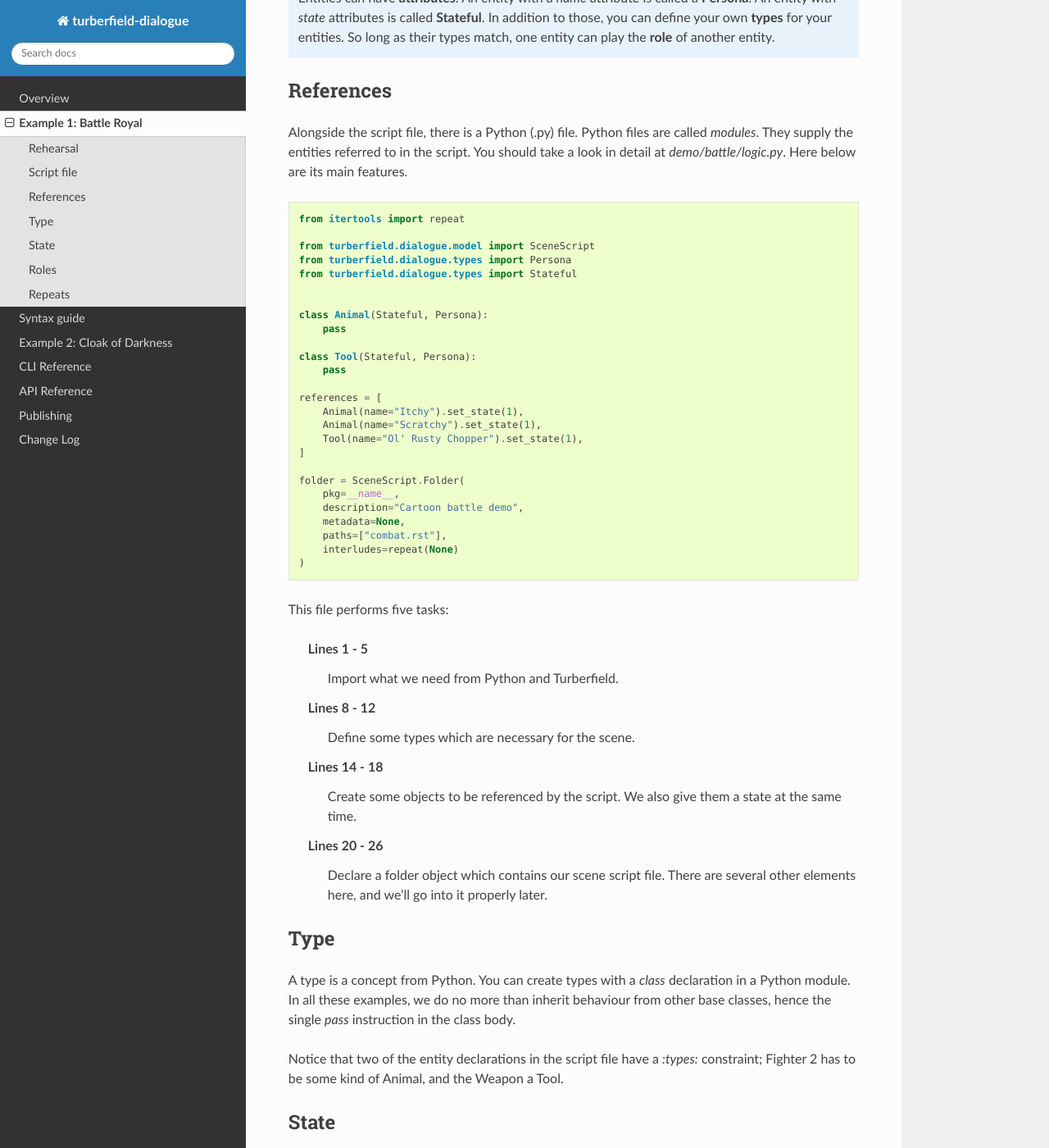
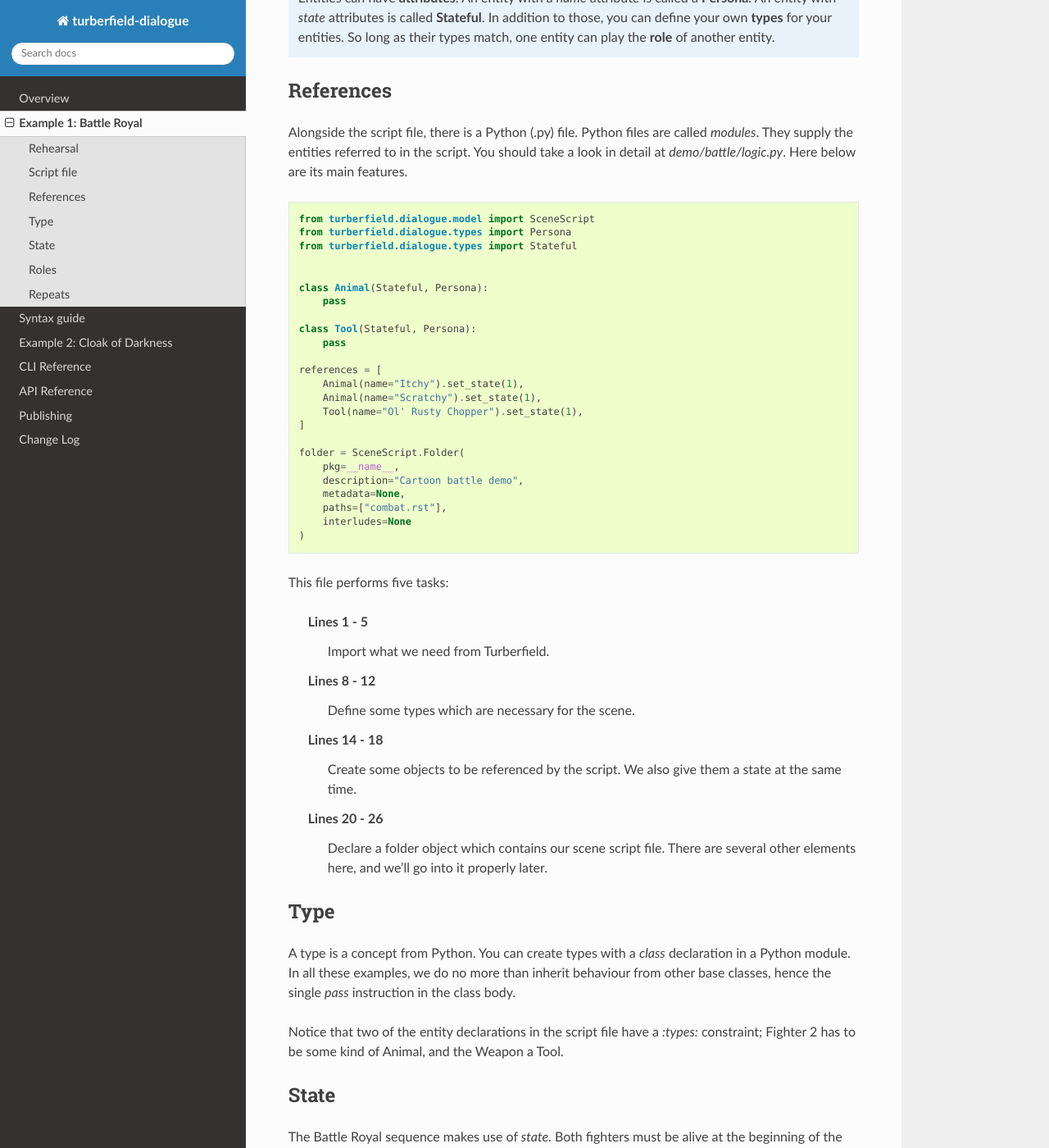
Before and after one commit to tundish/turberfield-dialogue, a Sphinx documentation site: the page built from turberfield/dialogue/doc/battle.rst, in a window 1280 px wide and 1400 px high, scrolled down 2510 px. Shown: the whole window at 82% size. Built offline with Sphinx 7.4.7 and the Read the Docs theme 2.0.0, drawn with Linux system fonts in a browser that asks for light colours; pages that are not in the unit, such as notebooks, are missing from menus.

Commit message:
Modify tests for interlude of None.

```diff
--- a/turberfield/dialogue/doc/battle.rst
+++ b/turberfield/dialogue/doc/battle.rst
@@ -142,8 +142,6 @@ Here below are its main features.
 
 .. code-block:: python
 
-    from itertools import repeat
-
     from turberfield.dialogue.model import SceneScript
     from turberfield.dialogue.types import Persona
     from turberfield.dialogue.types import Stateful
@@ -166,14 +164,14 @@ Here below are its main features.
         description="Cartoon battle demo",
         metadata=None,
         paths=["combat.rst"],
-        interludes=repeat(None)
+        interludes=None
     )
 
 
 This file performs five tasks:
 
     Lines 1 - 5
-        Import what we need from Python and Turberfield.
+        Import what we need from Turberfield.
     Lines 8 - 12
         Define some types which are necessary for the scene.
     Lines 14 - 18
--- a/turberfield/dialogue/doc/cloak.rst
+++ b/turberfield/dialogue/doc/cloak.rst
@@ -37,7 +37,7 @@ in to the console.
 Turberfield-dialogue has a feature called *interludes*. You may have spotted
 that earlier; it's the fifth argument to a
 :py:class:`~turberfield.dialogue.model.SceneScript.Folder`.
-In :ref:`battle` we put ``repeat(None)`` which is a way of declining to use interludes.
+In :ref:`battle` we put ``None`` which is a way of declining to use interludes.
 
 An interlude is a function which gets called at the end of a scene script file.
 You can define a different function for each if you like. The function sees
```
Also changed, not shown: 3 other files.
